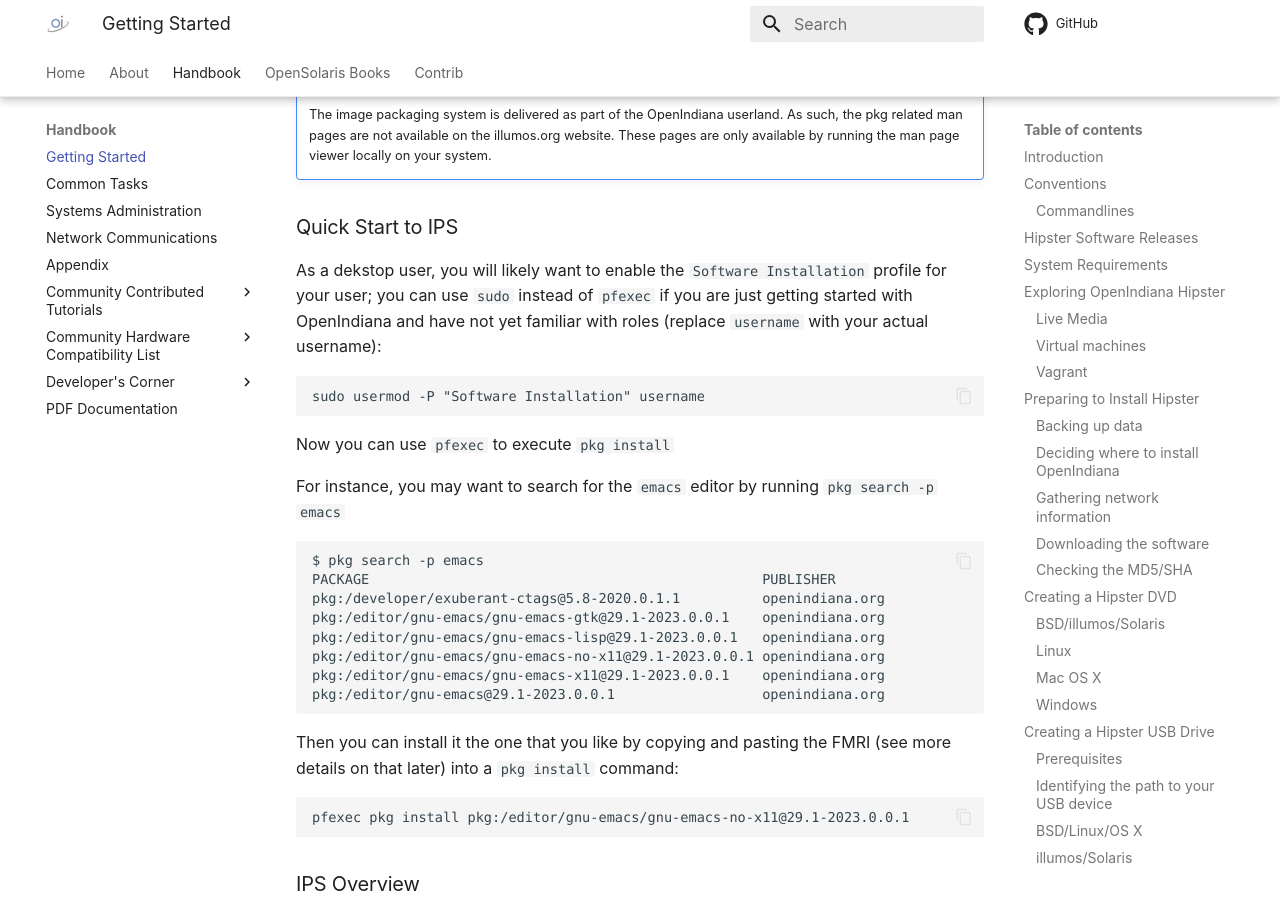
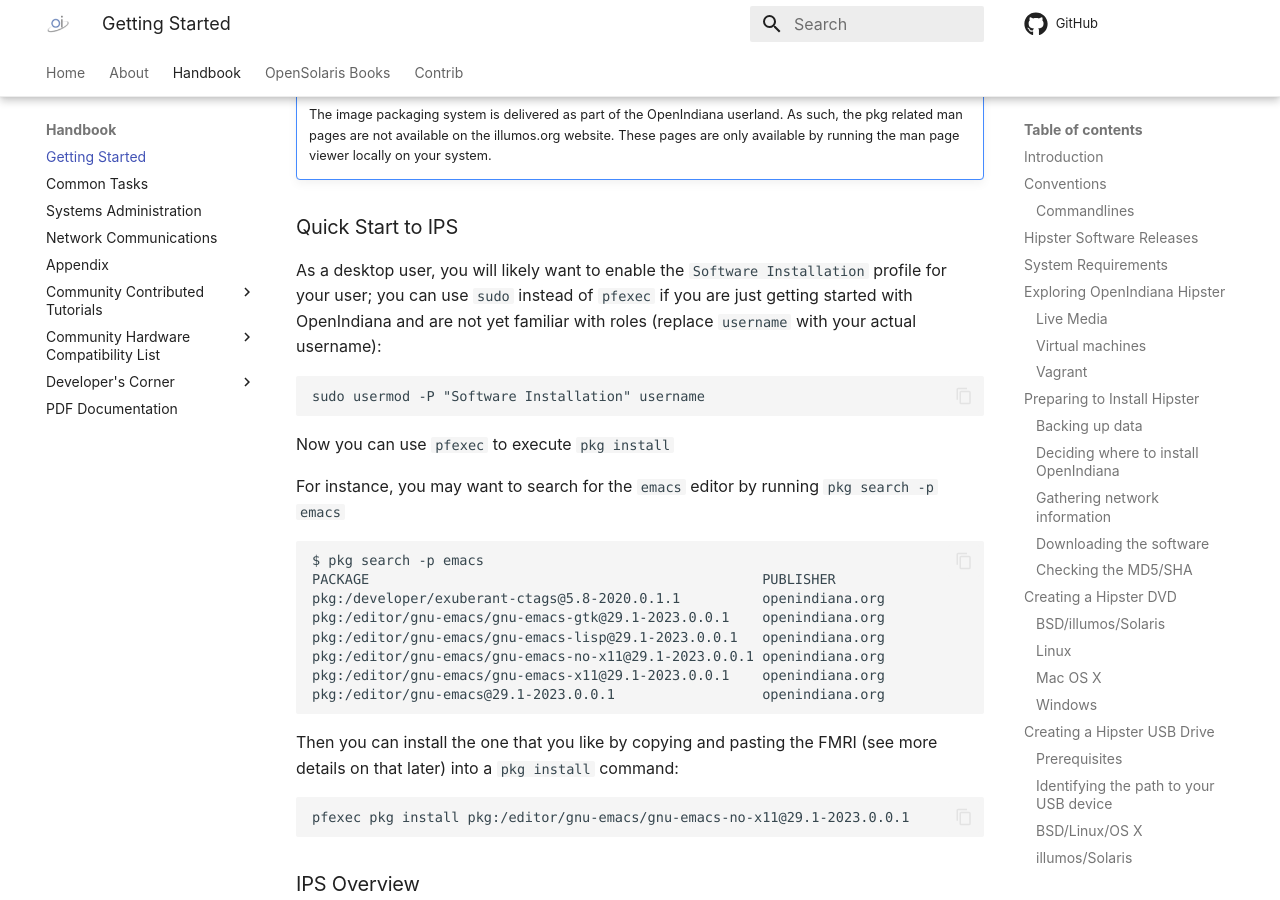
Before and after one commit to OpenIndiana/oi-docs, an MkDocs documentation site: the page built from docs/handbook/getting-started.md, in a window 1280 px wide and 900 px high, scrolled down 47484 px. Built offline with MkDocs 1.6.1 and Material for MkDocs 9.7.7, drawn with Linux system fonts in a browser that asks for light colours; comment, search, counter and statistics services are not loaded.

Commit message:
fix typos

````diff
--- a/docs/handbook/getting-started.md
+++ b/docs/handbook/getting-started.md
@@ -1419,9 +1419,9 @@
 
 ### Quick Start to IPS
 
-As a dekstop user, you will likely want to enable the `Software Installation` profile for
+As a desktop user, you will likely want to enable the `Software Installation` profile for
 your user; you can use `sudo` instead of `pfexec` if you are just getting started with
-OpenIndiana and have not yet familiar with roles
+OpenIndiana and are not yet familiar with roles
 (replace `username` with your actual username):
 
 
@@ -1447,7 +1447,7 @@
 ```
 
 
-Then you can install it the one that you like by copying and pasting the FMRI (see more details on that later) into a `pkg install` command:
+Then you can install the one that you like by copying and pasting the FMRI (see more details on that later) into a `pkg install` command:
 
 
 ```
````
